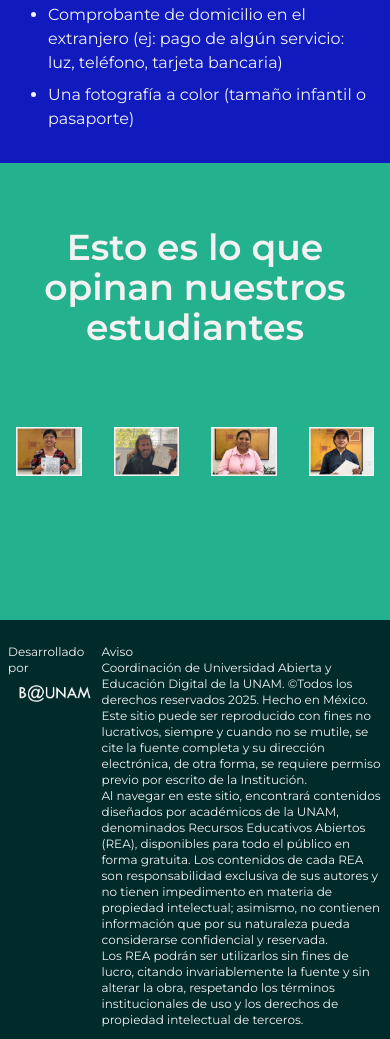
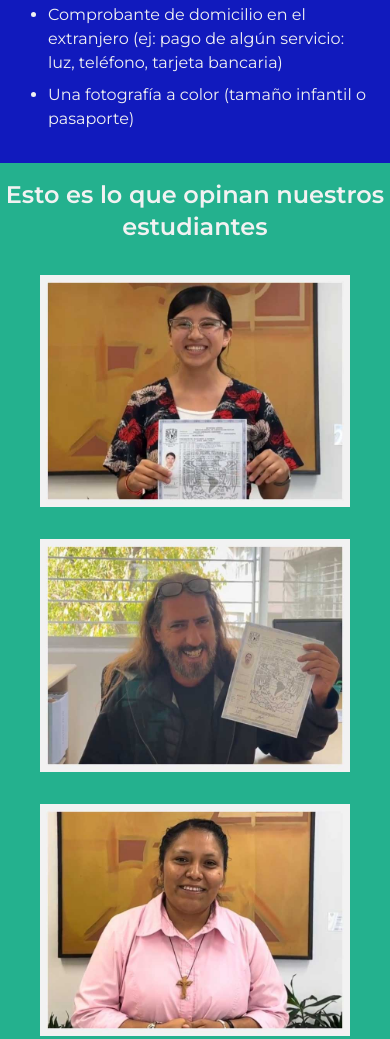
Before and after one commit to bunam-mx/convocatoria, an Astro site: page / in a window 390 px wide. Shown: the part 1340-2379 px from the top of the page. Built offline with nearby package versions, Linux system fonts and the light colour scheme; Astro itself is replaced by a stand-in of ours.

Commit message:
Testimonials block full responsive

```diff
--- a/src/components/TestimonialsBlock.astro
+++ b/src/components/TestimonialsBlock.astro
@@ -1,6 +1,6 @@
-<section class="testimonials bg-emerald-dark py-16">
-  <h2 class="text-center text-4xl text-white-call font-semibold"> Esto es lo que opinan nuestros estudiantes</h2>
-  <div class="grid grid-cols-4 my-16">
+<section class="testimonials bg-emerald-dark py-4 sm:py-8 lg:py-16">
+  <h2 class="text-center text-2xl md:text-3xl lg:text-4xl text-white-call font-semibold"> Esto es lo que opinan nuestros estudiantes</h2>
+  <div class="grid sm:grid-cols-2 lg:grid-cols-4 px-6 md:px-16 lg:px-0 my-4 sm:my-8 lg:my-16">
     <article class="p-4 text-center">
       <a href="https://youtu.be/Z-HQOTVOzfQ" target="_blank" class="block relative group">
         <img src="/convocatoria/testimonials/call-galilea.jpg" alt="Galilea" />
```
